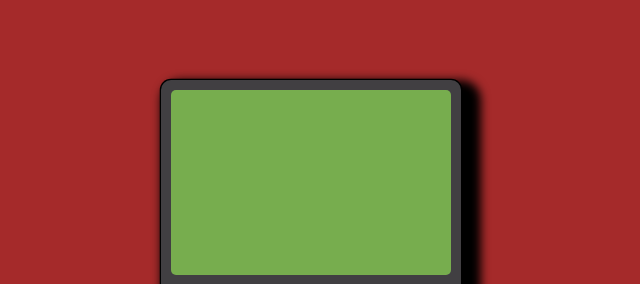
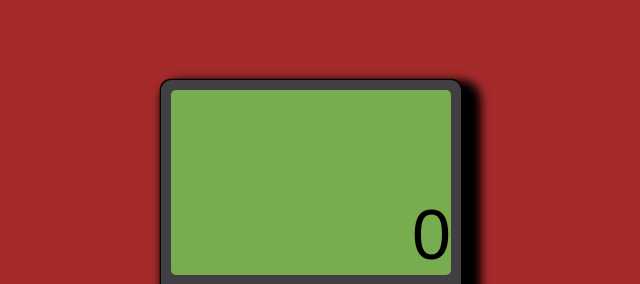
Before and after one commit to Husseinn-Essam/Calculator, a plain HTML site: page index.html in a window 1280 px wide. Shown: the top 284 px of the page, without its empty margins (329-969 px from the left). Drawn offline with Linux system fonts and the light colour scheme.

Commit message:
Input and output is now displayed

```diff
--- a/index.html
+++ b/index.html
@@ -12,7 +12,9 @@
 <body>
     <div id="container">
         <div id="display">
-
+            <span id="output">
+                0
+            </span>
         </div>
         <div id="keys">
             <button class="key" id="clear">
--- a/main.css
+++ b/main.css
@@ -54,6 +54,9 @@ body {
     width: 100%;
     height: 250px;
     border-radius: 5px;
+    font-size: 70px;
+    justify-content: flex-end;
+    align-items: flex-end;
 }
 
 #clear {
```
